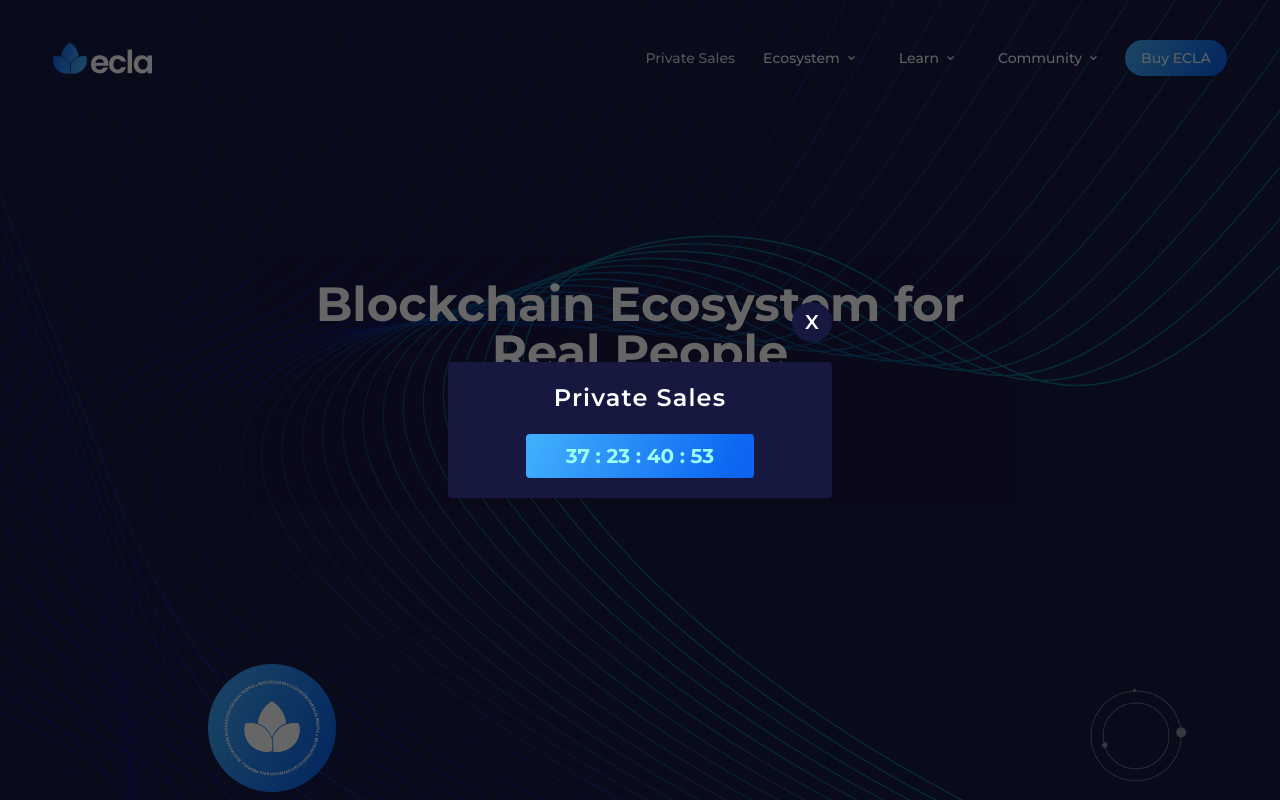
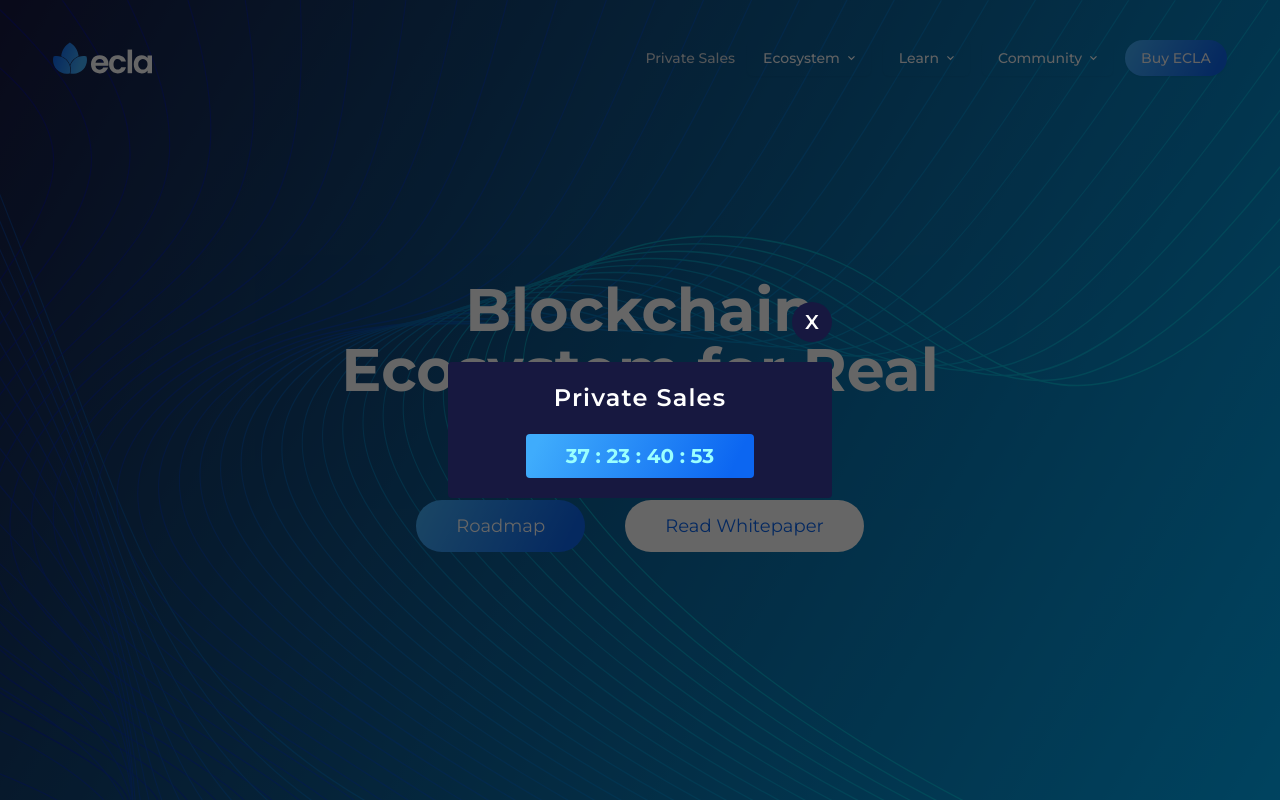
Before and after one commit to ECLA-Crypto/Frontend-WEB2.0, a React (Create React App) app: page / in a window 1280 px wide. Shown: the top 800 px of the page. Built offline with nearby package versions, Linux system fonts and the light colour scheme; a web font is replaced by a local one.

Commit message:
updated the whitepaper

```diff
--- a/src/components/pages/EclaEcosystem.js
+++ b/src/components/pages/EclaEcosystem.js
@@ -68,12 +68,10 @@
               <div className="w-11/12 mx-auto flex flex-col justify-between h-full">
                 <EcosystemNav/>
                 <div className="h-4/6 w-full flex flex-col">
-                  <h1 className="sm:text-5xl md:text-5xl md:w-3/5 w-full text-4xl font-bold text-white mx-auto text-center">Blockchain Ecosystem for Real People</h1>
+                  <h1 className="sm:text-6xl md:text-6xl md:w-3/5 w-full text-4xl font-bold text-white mx-auto text-center">Blockchain Ecosystem for Real People</h1>
                   <span className="flex md:gap-10 gap-5 mt-7 md:mt-10 mx-auto flex-wrap items-center justify-center">
-                    <button className="text-sm text-white connect_btn px-8 py-2">Roadmap</button>
-                    <button className="text-sm px-8 py-2 bg-white whitepaper_btn">Road Whitepaper</button>
-                    <img src="/assets/EcosysImages/eclaLogo3.png" className="h-24 md:h-32 absolute md:left-20 xl:left-52 left-5 z-0 md:bottom-2 bottom-1" alt="Ecla Logo"/>
-                    <img src="/assets/EcosysImages/eclipse.png" className="h-32 absolute md:right-20 right-0 bottom-0" alt="Eclipse"/>
+                    <button className="text-lg text-white connect_btn px-8 py-2 lg:px-10 lg:py-3">Roadmap</button>
+                    <button onClick={()=> window.open("/assets/pdf/whitepaper.pdf","_blank")} className="text-lg px-8 py-2 bg-white whitepaper_btn lg:px-10 lg:py-3">Read Whitepaper</button>
                   </span>
                 </div>
               </div>
@@ -94,7 +92,7 @@
                 <span className="md:w-6/12 w-full">
                     <h1 className="text-xl font-semibold ecosysTitles">Enhancing the development of different areas in the global economy.</h1>
                     <p className="text-xs text-gray-700 mt-5">The ECLA CHAIN is aimed at building a solid ground for agriculture, real estate and e-commerce; seeing that these are major industries in today’s world; hence our motto is Blockchainecosystem for real people.</p>
-                    <button className="connect_btn px-8 py-2 mt-7 text-white">Read Whitepaper</button>
+                    <button onClick={()=> window.open("/assets/pdf/whitepaper.pdf","_blank")} className="connect_btn px-8 py-2 mt-7 text-white">Read Whitepaper</button>
                 </span>
                 <span className="md:w-4/12 w-full md:mt-0 mt-5">
                     <img src="/assets/EcosysImages/building.png" className="md:h-fit h-32 mx-auto" alt="Database"/>
--- a/src/index.css
+++ b/src/index.css
@@ -168,7 +168,7 @@
   background-repeat: no-repeat!important;
   background-position: left;
   background-size: cover;
-  background: linear-gradient(rgb(23, 24, 64), rgb(23, 24, 64)), url('/public/assets/backgoundImages/spiral_bg.svg');
+  background: linear-gradient(120deg, rgb(23, 24, 64), rgb(0, 169, 240)), url('/public/assets/backgoundImages/spiral_bg.svg');
   background-blend-mode: overlay;
 }
 .whitepaper_btn {
```
